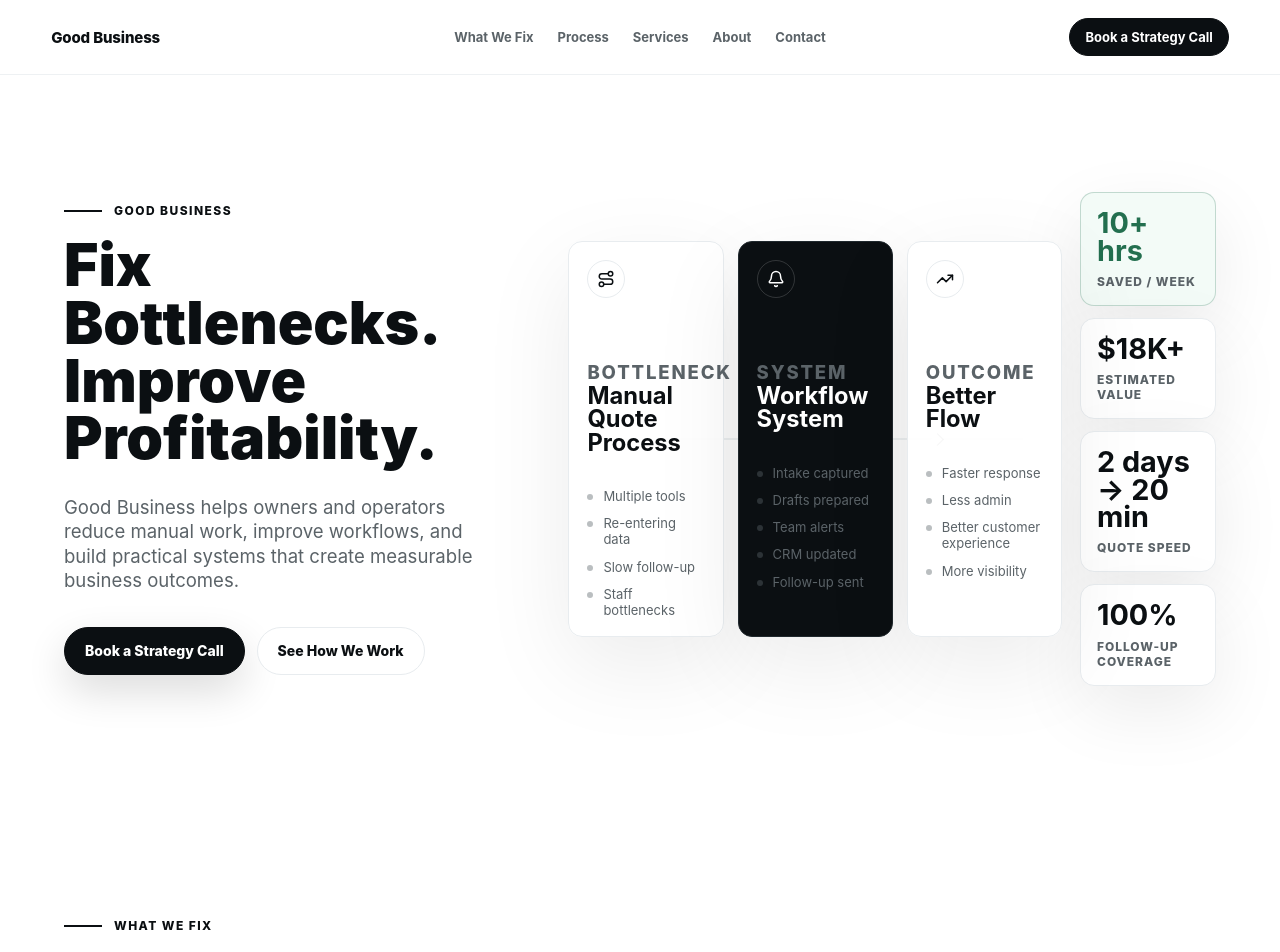
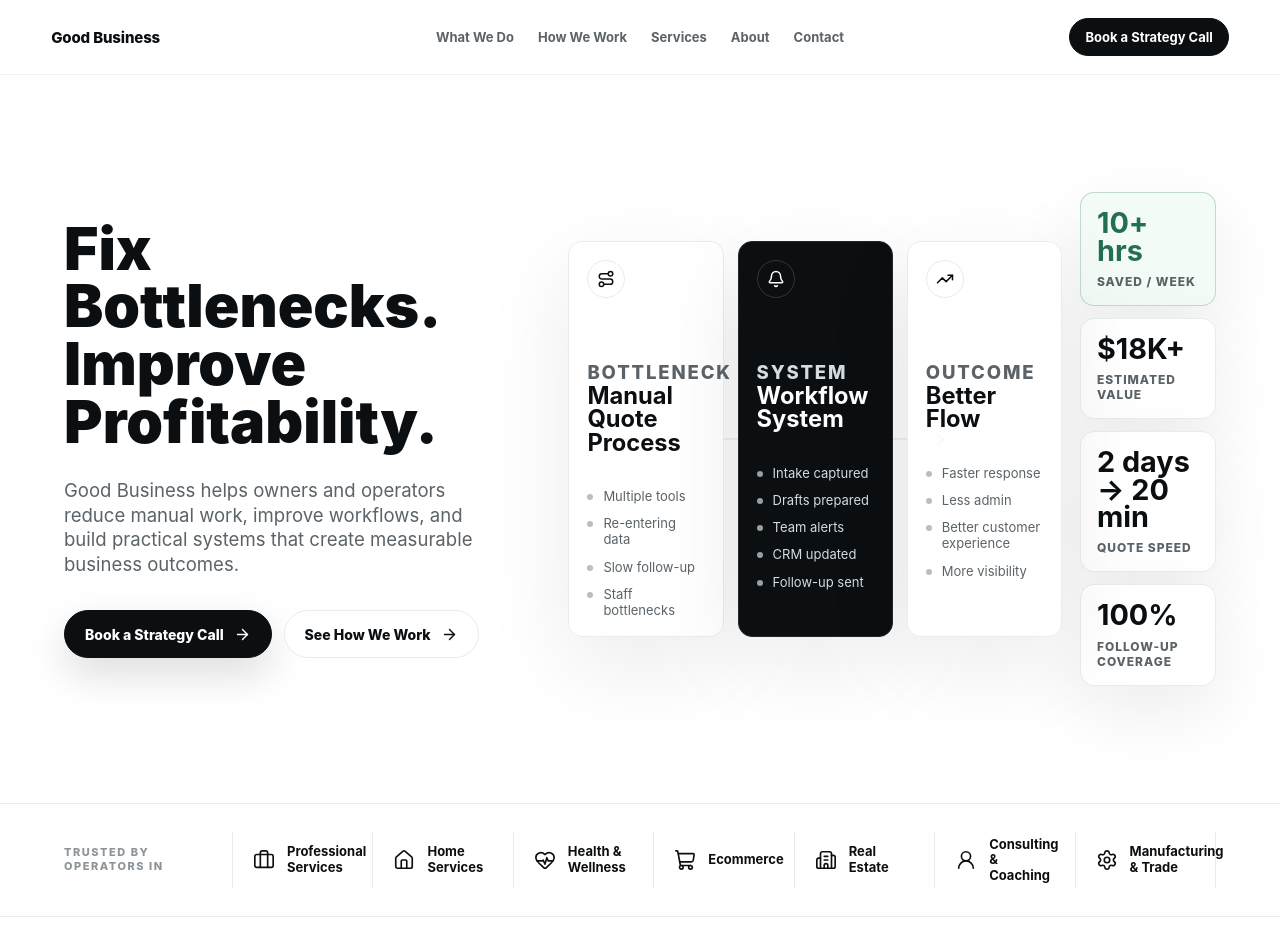
Before and after one commit to briantraudt/goodbusiness, a Next.js app: page / in a window 1280 px wide. Shown: the top 952 px of the page. Built offline with nearby package versions, Linux system fonts and the light colour scheme.

Commit message:
Refine Good Business outcome hero

```diff
--- a/app/components/SiteFooter.tsx
+++ b/app/components/SiteFooter.tsx
@@ -10,8 +10,8 @@ export function SiteFooter() {
         <p>goodbusinesshq.com</p>
       </div>
       <div className="footer-links">
-        <Link href="/#what-we-build">What We Fix</Link>
-        <Link href="/#process">Process</Link>
+        <Link href="/#what-we-build">What We Do</Link>
+        <Link href="/#process">How We Work</Link>
         <Link href="/#services">Services</Link>
         <Link href="/about">About</Link>
         <Link href="/contact">Contact</Link>
--- a/app/components/SiteNav.tsx
+++ b/app/components/SiteNav.tsx
@@ -7,8 +7,8 @@ export function SiteNav() {
         Good Business
       </Link>
       <nav aria-label="Primary navigation">
-        <Link href="/#what-we-build">What We Fix</Link>
-        <Link href="/#process">Process</Link>
+        <Link href="/#what-we-build">What We Do</Link>
+        <Link href="/#process">How We Work</Link>
         <Link href="/#services">Services</Link>
         <Link href="/about">About</Link>
         <Link href="/contact">Contact</Link>
--- a/app/globals.css
+++ b/app/globals.css
@@ -191,6 +191,7 @@ a {
   display: inline-flex;
   align-items: center;
   justify-content: center;
+  gap: 10px;
   min-height: 48px;
   border-radius: 999px;
   padding: 0 20px;
@@ -215,6 +216,52 @@ a {
 .workflow-visual,
 .mockup-stage {
   position: relative;
+}
+
+.operator-strip {
+  display: grid;
+  grid-template-columns: auto 1fr;
+  gap: clamp(22px, 4vw, 48px);
+  align-items: center;
+  padding: 28px clamp(20px, 5vw, 88px);
+  border-top: 1px solid var(--line);
+  border-bottom: 1px solid var(--line);
+  background: #fff;
+}
+
+.operator-strip p {
+  margin: 0;
+  max-width: 120px;
+  color: var(--quiet);
+  font-size: 11px;
+  font-weight: 850;
+  letter-spacing: 0.14em;
+  line-height: 1.25;
+  text-transform: uppercase;
+}
+
+.operator-strip > div {
+  display: grid;
+  grid-template-columns: repeat(7, minmax(0, 1fr));
+  align-items: stretch;
+  border-left: 1px solid var(--line);
+}
+
+.operator-strip span {
+  display: flex;
+  gap: 12px;
+  align-items: center;
+  min-height: 56px;
+  padding: 0 20px;
+  border-right: 1px solid var(--line);
+  color: var(--ink);
+  font-size: 13px;
+  font-weight: 720;
+  line-height: 1.2;
+}
+
+.operator-strip svg {
+  flex: 0 0 auto;
 }
 
 .workflow-visual {
@@ -349,11 +396,6 @@ a {
   text-transform: uppercase;
 }
 
-.ops-card-dark p,
-.ops-card-dark li {
-  color: #d5dbe0;
-}
-
 .ops-card h2 {
   margin: 0;
   font-size: clamp(22px, 1.85vw, 28px);
@@ -387,6 +429,15 @@ a {
   margin-top: 6px;
   background: currentColor;
   opacity: 0.42;
+}
+
+.ops-card.ops-card-dark p,
+.ops-card.ops-card-dark li {
+  color: #d5dbe0;
+}
+
+.ops-card.ops-card-dark li::before {
+  opacity: 0.7;
 }
 
 .ops-connector {
@@ -1560,6 +1611,23 @@ a {
     grid-template-columns: repeat(2, minmax(0, 1fr));
   }
 
+  .operator-strip {
+    grid-template-columns: 1fr;
+  }
+
+  .operator-strip p {
+    max-width: none;
+  }
+
+  .operator-strip > div {
+    grid-template-columns: repeat(3, minmax(0, 1fr));
+    border-top: 1px solid var(--line);
+  }
+
+  .operator-strip span {
+    border-bottom: 1px solid var(--line);
+  }
+
   .mockup-stage {
     min-height: 500px;
   }
@@ -1662,6 +1730,10 @@ a {
 
   .workflow-visual {
     min-height: auto;
+  }
+
+  .operator-strip > div {
+    grid-template-columns: repeat(2, minmax(0, 1fr));
   }
 
   .audience-section,
@@ -1747,4 +1819,19 @@ a {
   .ops-metrics {
     grid-template-columns: 1fr;
   }
-}
+
+  .operator-strip {
+    padding-top: 22px;
+    padding-bottom: 22px;
+  }
+
+  .operator-strip > div {
+    grid-template-columns: 1fr;
+  }
+
+  .operator-strip span {
+    min-height: 50px;
+    padding: 0;
+    border-right: 0;
+  }
+}
--- a/app/page.tsx
+++ b/app/page.tsx
@@ -1,13 +1,21 @@
 import {
+  ArrowRight,
   BarChart3,
   Bell,
+  Briefcase,
+  Building2,
   Clock,
+  HeartPulse,
+  House,
   HelpCircle,
   Inbox,
   Lightbulb,
   Repeat2,
   Route,
+  Settings,
+  ShoppingCart,
   TrendingUp,
+  UserRound,
 } from "lucide-react";
 import Link from "next/link";
 import { SiteFooter } from "./components/SiteFooter";
@@ -120,6 +128,16 @@ const proof = [
   ["Practical systems", "Simple tools win when simple tools solve the problem."]
 ];
 
+const operatorMarkets = [
+  { icon: Briefcase, label: "Professional Services" },
+  { icon: House, label: "Home Services" },
+  { icon: HeartPulse, label: "Health & Wellness" },
+  { icon: ShoppingCart, label: "Ecommerce" },
+  { icon: Building2, label: "Real Estate" },
+  { icon: UserRound, label: "Consulting & Coaching" },
+  { icon: Settings, label: "Manufacturing & Trade" }
+];
+
 function SystemVisual() {
   const workflow = [
     {
@@ -188,7 +206,6 @@ export default function Home() {
       <SiteNav />
       <section className="hero outcome-hero">
         <div className="hero-copy">
-          <p className="eyebrow">Good Business</p>
           <h1>Fix Bottlenecks. Improve Profitability.</h1>
           <p>
             Good Business helps owners and operators reduce manual work, improve workflows, and
@@ -196,14 +213,29 @@ export default function Home() {
           </p>
           <div className="hero-actions">
             <Link className="button button-dark" href="/contact">
-              Book a Strategy Call
+              Book a Strategy Call <ArrowRight aria-hidden="true" size={17} />
             </Link>
             <Link className="button button-light" href="#process">
-              See How We Work
+              See How We Work <ArrowRight aria-hidden="true" size={17} />
             </Link>
           </div>
         </div>
         <SystemVisual />
+      </section>
+
+      <section className="operator-strip" aria-label="Industries served">
+        <p>Trusted by operators in</p>
+        <div>
+          {operatorMarkets.map((market) => {
+            const Icon = market.icon;
+            return (
+              <span key={market.label}>
+                <Icon aria-hidden="true" size={22} strokeWidth={1.8} />
+                {market.label}
+              </span>
+            );
+          })}
+        </div>
       </section>
 
       <section className="section compact-section" id="what-we-build">
```
